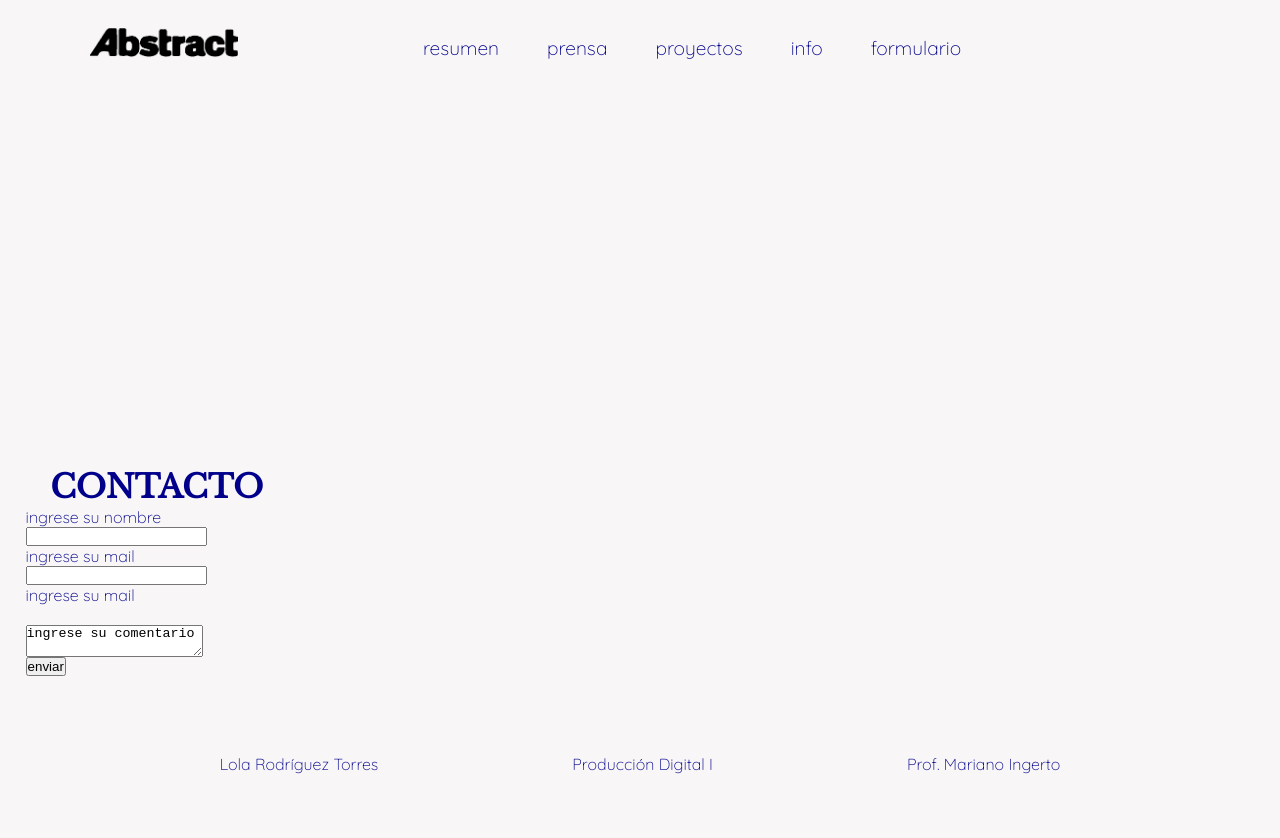
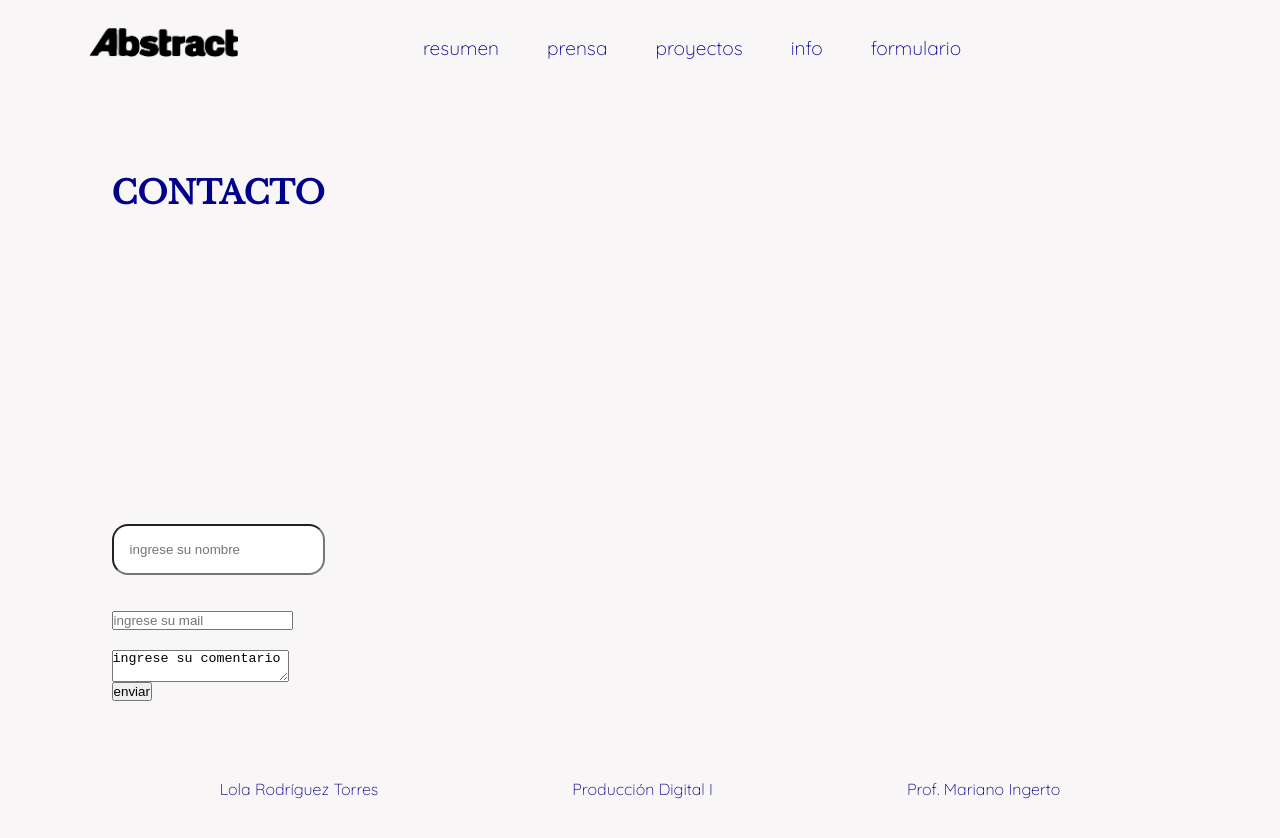
Before and after one commit to l0lat0/LRT-produccion-1, a plain HTML site: page form.html in a window 1280 px wide. Drawn offline with nearby package versions, Linux system fonts and the light colour scheme.

Commit message:
mucho
fotos y form.html

```diff
--- a/css/estilos2.css
+++ b/css/estilos2.css
@@ -168,6 +168,13 @@ footer{
 	font-size: 1rem;
 	color: darkblue;
 }
+input[type=text] {
+  padding: 1rem;
+  padding:1rem;
+  margin:1rem 0;
+  border-radius: 1rem;
+
+}
 .icon {
 	display: none;
 }
--- a/form.html
+++ b/form.html
@@ -18,7 +18,7 @@
 	<a href="javascript:void(0);" class="icon" onclick="myFunction()">
         <i class="fa fa-bars"></i>
  </a>
-		<nav>
+		<nav id="navegador" class="navegador">
 
 		<ul>
 		<li><a href= "index.html" >resumen</a></li>
@@ -30,15 +30,14 @@
 	</nav>
 	</header>
 		<section>
-		<article class="formulario">
+		<article>
 			<h1>CONTACTO</h1>
-			<div>
+			<div class="formulario">
 				<form action="mailto:lola@gmail.com" method="GET">
-					<label for="nombre">ingrese su nombre</label><br>
-					<input type="text" name="nombre"><br>
-					<label for="email"></label>ingrese su mail<br>
-					<input type="email" name="email"><br>
-					<label for="email"></label>ingrese su mail<br>
+					<label for="nombre"></label><br>
+					<input type="text" placeholder="ingrese su nombre"><br>
+					<label for="email" ></label><br>
+					<input type="email" placeholder="ingrese su mail"><br>
 					<label for="comentario"></label><br>
 					<textarea name="comentario">ingrese su comentario</textarea><br>
 					<button>enviar</button>
```
Also changed, not shown: information.html (+1 -1 lines), prensa.html (+1 -1 lines), proyectos.html (+10 -10 lines), imagenes/final_carpablanca.png (added), imagenes/final_escultura.png (added), imagenes/final_exposicion.png (added), imagenes/final_gusanos.png (added), imagenes/final_iglooblanco.png (added), imagenes/final_laboratorio.png (added), imagenes/final_nerichair.png (added), imagenes/final_panal.png (added), imagenes/final_panalmadera.png (added), 2 other files.
